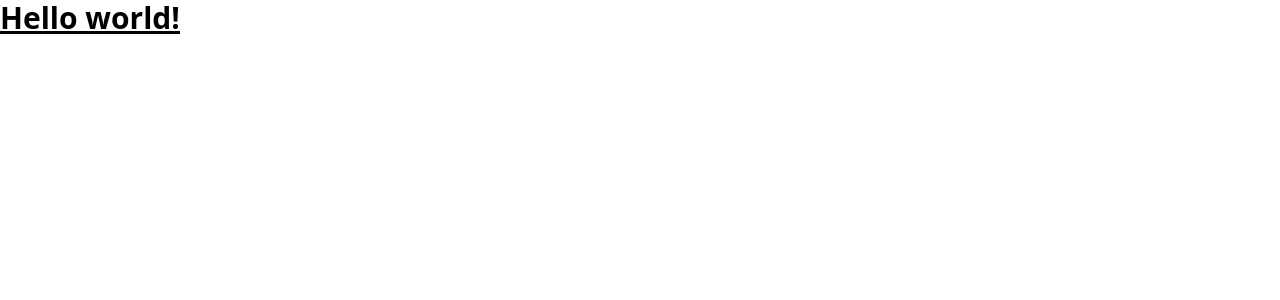
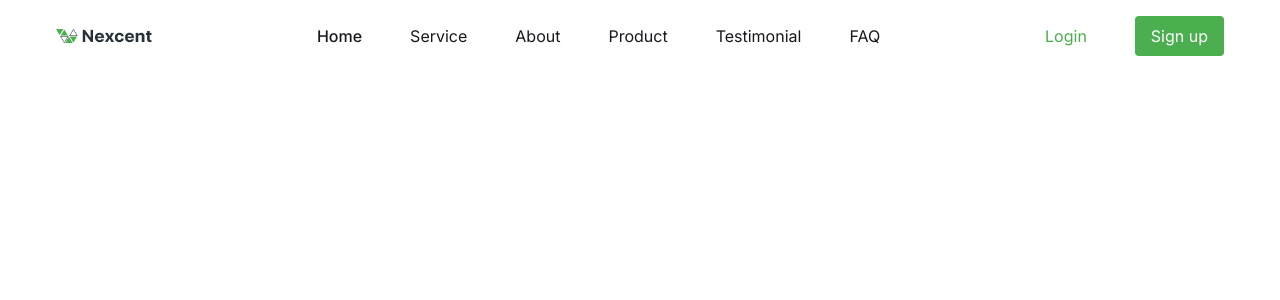
Before and after one commit to gifariarsal/agency-web, a React (Vite) app: page / in a window 1280 px wide. Shown: the top 300 px of the page. Built offline with nearby package versions, Linux system fonts and the light colour scheme.

Commit message:
[ADD] Navbar, color style, font, logo, and dependencies

```diff
--- a/package.json
+++ b/package.json
@@ -11,7 +11,9 @@
   },
   "dependencies": {
     "react": "^18.2.0",
-    "react-dom": "^18.2.0"
+    "react-dom": "^18.2.0",
+    "react-icons": "^5.0.1",
+    "react-scroll": "^1.9.0"
   },
   "devDependencies": {
     "@types/react": "^18.2.43",
--- a/src/App.css
+++ b/src/App.css
@@ -0,0 +1,5 @@
+@import url('https://fonts.googleapis.com/css2?family=Inter:wght@100;200;300;400;500;600;700;800;900&display=swap');
+
+body {
+  font-family: 'Inter', sans-serif;
+}
--- a/src/App.jsx
+++ b/src/App.jsx
@@ -1,10 +1,11 @@
 import './App.css'
+import { Navbar } from './components';
 
 function App() {
 
   return (
     <>
-      <h1 className="text-3xl font-bold underline">Hello world!</h1>
+      <Navbar />
     </>
   );
 }
--- /dev/null
+++ b/src/components/Navbar.jsx
@@ -0,0 +1,103 @@
+import React, { useEffect, useState } from 'react';
+import logo from '../assets/logo.png';
+import { Link } from 'react-scroll';
+import { navItems } from '../constant';
+import { FaXmark, FaBars } from 'react-icons/fa6';
+
+const Navbar = () => {
+  const [isMenuOpen, setIsMenuOpen] = useState(false);
+  const [isSticky, setIsSticky] = useState(false);
+
+  useEffect(() => {
+    const handleScroll = () => {
+      if (window.scrollY > 100) {
+        setIsSticky(true);
+      } else {
+        setIsSticky(false);
+      }
+    };
+    window.addEventListener('scroll', handleScroll);
+    return () => {
+      window.removeEventListener('scroll', handleScroll);
+    };
+  });
+
+  const toggleMenu = () => {
+    setIsMenuOpen(!isMenuOpen);
+  };
+
+  return (
+    <header className="w-full fixed top-0 left-0 right-0 bg-white md:bg-transparent">
+      <nav
+        className={`py-4 lg:px-14 px-4 ${
+          isSticky
+            ? 'sticky top-0 left-0 right-0 border-b bg-white duration-300'
+            : ''
+        }`}
+      >
+        <div className="flex justify-between items-center text-base gap-8">
+          <a>
+            <img src={logo} alt="logo" className="w-24" />
+          </a>
+          <ul className="md:flex space-x-12 hidden">
+            {navItems.map(({ name, path }) => (
+              <Link
+                key={name}
+                to={path}
+                spy={true}
+                smooth={true}
+                offset={-100}
+                className="block text-base text-grey900 hover:text-brandPrimary first:font-medium"
+              >
+                {name}
+              </Link>
+            ))}
+          </ul>
+          <div className="space-x-12 hidden lg:flex items-center">
+            <a
+              href="/"
+              className="hidden lg:flex items-center text-brandPrimary hover:text-grey900"
+            >
+              Login
+            </a>
+            <button className="bg-brandPrimary text-white py-2 px-4 transition-all duration-300 rounded hover:bg-neutralDGrey">
+              Sign up
+            </button>
+          </div>
+          <div className="md:hidden">
+            <button
+              onClick={toggleMenu}
+              className="text-neutralDGrey focus:outline-none focus:text-gray-500"
+            >
+              {isMenuOpen ? (
+                <FaXmark className="w-6 h-6" />
+              ) : (
+                <FaBars className="w-6 h-6" />
+              )}
+            </button>
+          </div>
+        </div>
+        <div
+          className={`bg-brandPrimary space-y-4 px-4 py-6 mt-16 ${
+            isMenuOpen ? 'block fixed top-0 left-0 right-0' : 'hidden'
+          }`}
+        >
+          {navItems.map(({ name, path }) => (
+            <Link
+              key={name}
+              to={path}
+              spy={true}
+              smooth={true}
+              offset={-100}
+              className="block text-base text-white hover:text-grey900 first:font-medium"
+            >
+              {name}
+            </Link>
+          ))}
+        </div>
+      </nav>
+    </header>
+  );
+};
+
+export default Navbar;
--- /dev/null
+++ b/src/components/index.js
@@ -0,0 +1,3 @@
+import Navbar from './Navbar';
+
+export { Navbar };
--- /dev/null
+++ b/src/constant/index.js
@@ -0,0 +1,26 @@
+export const navItems = [
+  {
+    name: 'Home',
+    path: 'home',
+  },
+  {
+    name: 'Service',
+    path: 'service',
+  },
+  {
+    name: 'About',
+    path: 'about',
+  },
+  {
+    name: 'Product',
+    path: 'product',
+  },
+  {
+    name: 'Testimonial',
+    path: 'testimonial',
+  },
+  {
+    name: 'FAQ',
+    path: 'faq',
+  },
+];
--- a/tailwind.config.js
+++ b/tailwind.config.js
@@ -2,7 +2,15 @@
 export default {
   content: ['./index.html', './src/**/*.{js,jsx,ts,tsx}'],
   theme: {
-    extend: {},
+    extend: {
+      colors: {
+        neutralSilver: '#F5F7FA',
+        neutralDGrey: '#4D4D4D',
+        neutralGrey: '#717171',
+        brandPrimary: '#4CAF4F',
+        grey900: '#18191F',
+      },
+    },
   },
   plugins: [],
 };
```
Also changed, not shown: .eslintrc.cjs, src/assets/logo.png (added), 1 other file (tests, documents, lock files or other folders).
